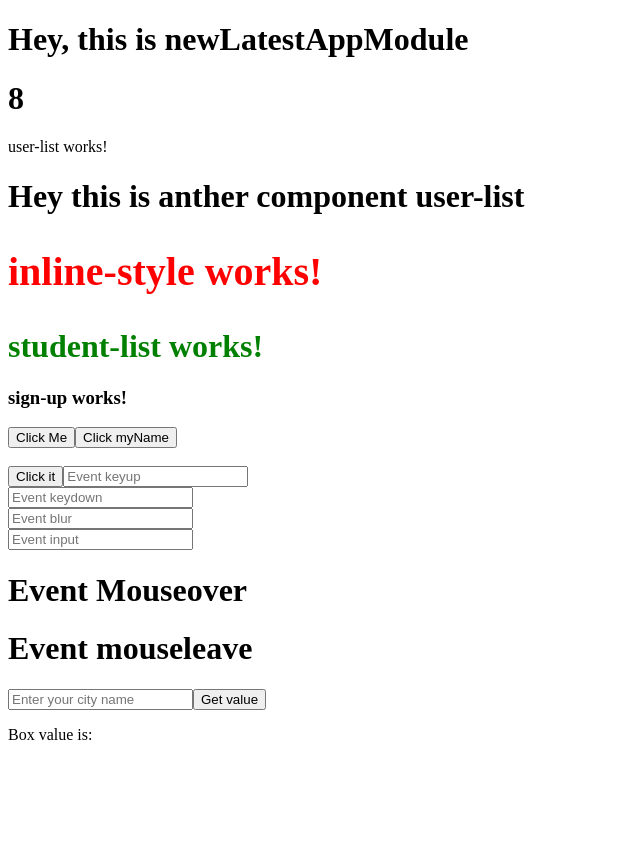
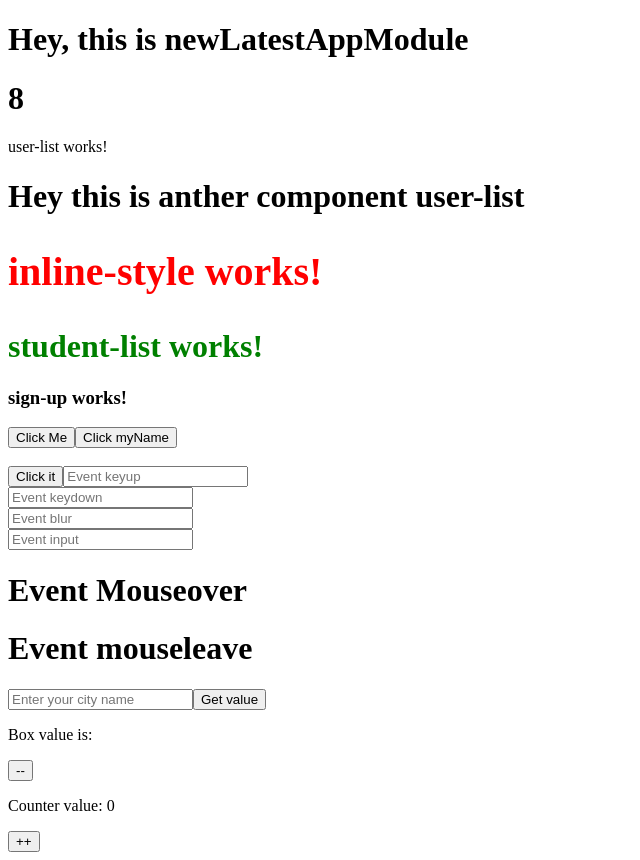
Before and after one commit to asadullahjamil0/newLatestAppModule, an Angular app: page / in a window 1280 px wide. Shown: the whole page, without its empty margins (0-640 px from the left). Before the commit the page ends 800 px from the top, so only its background shows below. Built offline with nearby package versions, Linux system fonts and the light colour scheme.

Commit message:
Counter in Angular.

```diff
--- a/src/app/app.component.html
+++ b/src/app/app.component.html
@@ -21,5 +21,9 @@
 <h1 (mouseleave)="getData('leave')">Event mouseleave</h1>
 
 <input type="text" placeholder="Enter your city name" #city name="username">
-<button (click)="getData(city.name)">Get value</button>
+<button (click)="getData(city.value)">Get value</button>
 <p>Box value is: {{displayVal}}</p>
+
+<button (click)="counter('')">--</button>
+<p>Counter value: {{count}}</p>
+<button (click)="counter('add')">++</button>
--- a/src/app/app.component.ts
+++ b/src/app/app.component.ts
@@ -19,4 +19,12 @@ export class AppComponent {
     console.warn(val);
     this.displayVal = val;
   }
+
+  count = 0;
+
+  counter(type: string) {
+
+    type === 'add' ? this.count++ : this.count--;
+  }
+
 }
```
